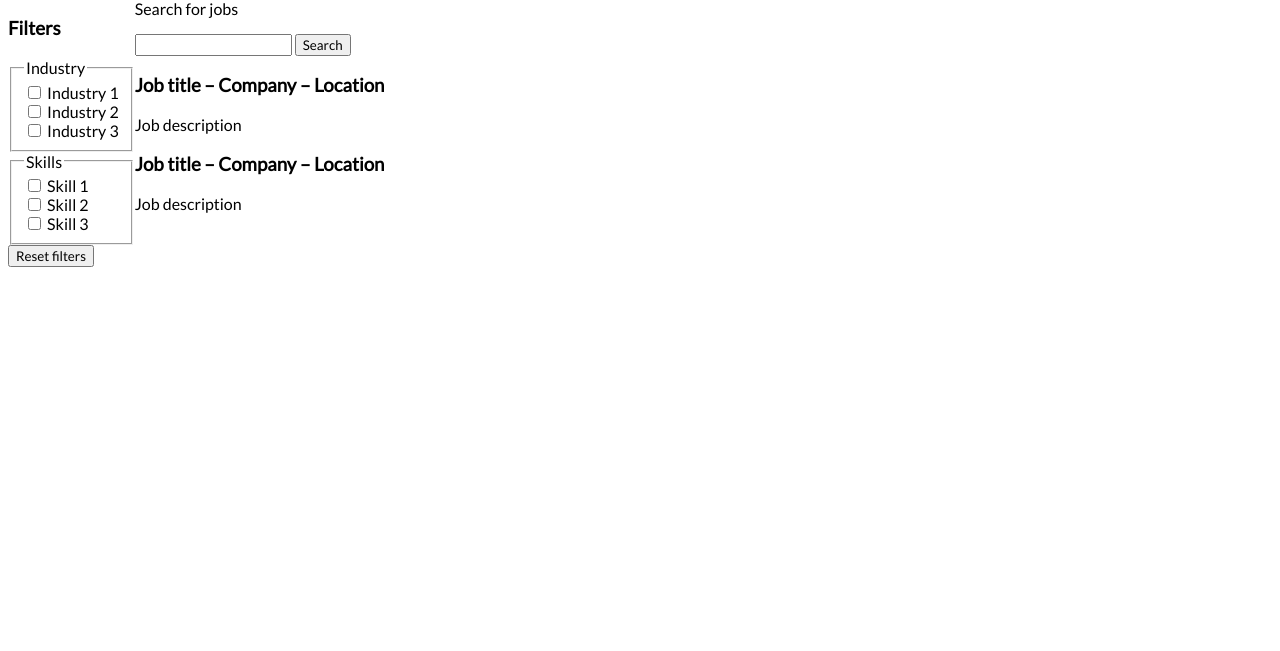
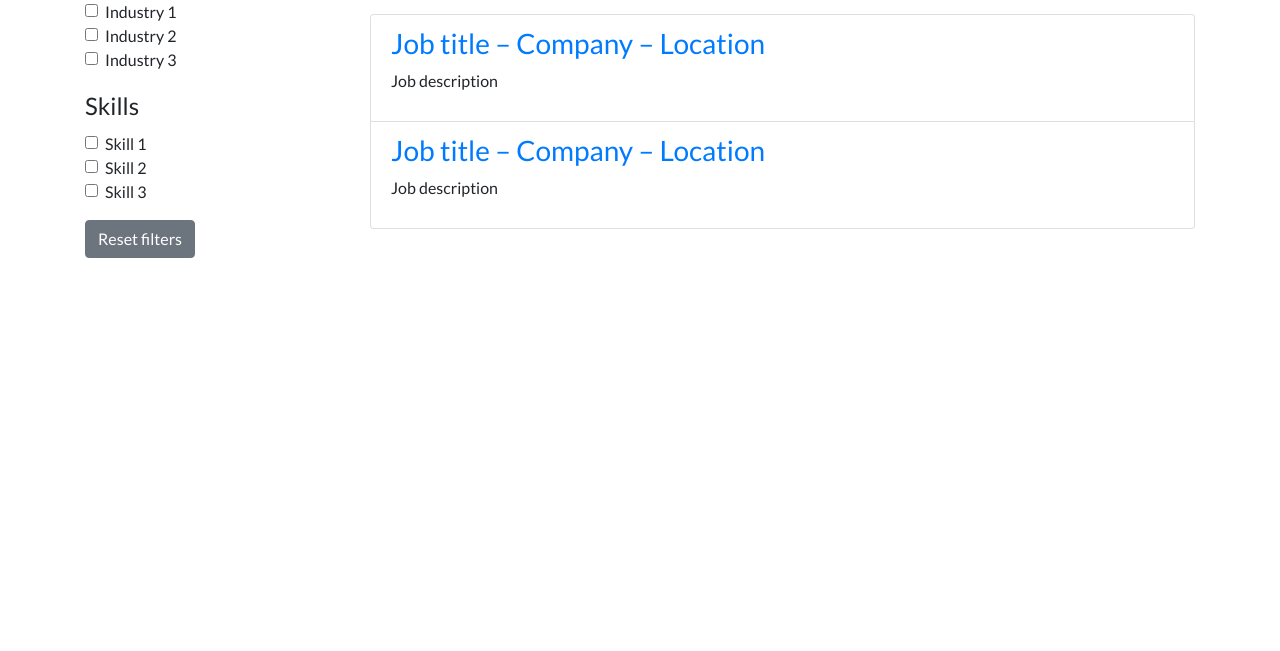
Before and after one commit to jeffklouda/guate_te_incluye_web_site, a plain HTML site: page jobs.html in a window 1280 px wide. Shown: the part 149-800 px from the top of the page. Drawn offline with nearby package versions, Linux system fonts and the light colour scheme.

Commit message:
Adds bootstrap components to jobs.html

```diff
--- a/jobs.html
+++ b/jobs.html
@@ -5,22 +5,9 @@
 	<meta http-equiv="x-ua-compatible" content="ie=edge">
 
     <title>Guate te Incluye</title>
+    <link rel="stylesheet" href="https://stackpath.bootstrapcdn.com/bootstrap/4.1.3/css/bootstrap.min.css" integrity="sha384-MCw98/SFnGE8fJT3GXwEOngsV7Zt27NXFoaoApmYm81iuXoPkFOJwJ8ERdknLPMO" crossorigin="anonymous">
 	<link href="https://fonts.googleapis.com/css?family=Lato" rel="stylesheet">
     <link href="global.css" rel="stylesheet">
-
-<style>
-aside {
-    float: left;
-}
-
-.joblist li {
-    list-style-type: none;
-}
-.joblist li a {
-    color: inherit;
-    text-decoration: none;
-}
-</style>
 </head>
 
 <body>
@@ -37,76 +24,94 @@ aside {
             </ul>
         </nav>
     </header>
-
-    <h2>Job search</h2>
-
-    <aside>
+    <div class="container">
+        <div class="row">
+            <aside class="col-3">
                 <h3>Filters</h3>
 
                 <form>
-            <fieldset>
+                    <fieldset class="form-group">
                         <legend>Industry</legend>
 
-                <label>
-                    <input type="checkbox">
+                        <div class="form-check">
+                            <input class="form-check-input" type="checkbox" value="" id="industry1">
+                            <label class="form-check-label" for="industry1">
                                 Industry 1
                             </label>
-                <br>
-                <label>
-                    <input type="checkbox">
+                        </div>
+
+                        <div class="form-check">
+                            <input class="form-check-input" type="checkbox" value="" id="industry2">
+                            <label class="form-check-label" for="industry2">
                                 Industry 2
                             </label>
-				<br>
-                <label>
-                    <input type="checkbox">
+                        </div>
+
+                        <div class="form-check">
+                            <input class="form-check-input" type="checkbox" value="" id="industry3">
+                            <label class="form-check-label" for="industry3">
                                 Industry 3
                             </label>
+                        </div>
                     </fieldset>
-			<fieldset>
+
+                    <fieldset class="form-group">
                         <legend>Skills</legend>
 
-                <label>
-                    <input type="checkbox">
+                        <div class="form-check">
+                            <input class="form-check-input" type="checkbox" value="" id="skill1">
+                            <label class="form-check-label" for="skill1">
                                 Skill 1
                             </label>
-                <br>
-                <label>
-                    <input type="checkbox">
+                        </div>
+
+                        <div class="form-check">
+                            <input class="form-check-input" type="checkbox" value="" id="skill2">
+                            <label class="form-check-label" for="skill2">
                                 Skill 2
                             </label>
-				<br>
-                <label>
-                    <input type="checkbox">
+                        </div>
+
+                        <div class="form-check">
+                            <input class="form-check-input" type="checkbox" value="" id="skill3">
+                            <label class="form-check-label" for="skill3">
                                 Skill 3
                             </label>
+                        </div>
                     </fieldset>
 
-            <button type="reset">Reset filters</button>
+                    <button type="reset" class="btn btn-secondary">Reset filters</button>
                 </form>
             </aside>
 
-    <div>
-        <label>
+            <div class="col">
+                <h2>Job search</h2>
+
+                <div class="input-group mb-3">
+                    <input type="text" class="form-control" placeholder="Search jobs" aria-label="Search jobs" aria-describedby="button-search">
+                    <div class="input-group-append">
+                        <button class="btn btn-outline-secondary" type="button" id="button-search">Search</button>
+                    </div>
+                </div>
+                <!-- <label>
                     <p>Search for jobs</p>
                     <input type="search">
                 </label>
-        <button>Search</button>
+                <button>Search</button> -->
 
-        <ul class="joblist">
-            <li>
-                <a href="job_posting.html">
-                    <h3>Job title &ndash; Company &ndash; Location</h3>
+                <ul class="list-group">
+                    <li class="list-group-item">
+                        <h3><a href="job_posting.html">Job title &ndash; Company &ndash; Location</a></h3>
                         <p>Job description</p>
-                </a>
                     </li>
 
-            <li>
-                    <a href="job_posting.html">
-                        <h3>Job title &ndash; Company &ndash; Location</h3>
+                    <li class="list-group-item">
+                        <h3><a href="job_posting.html">Job title &ndash; Company &ndash; Location</a></h3>
                         <p>Job description</p>
-                    </a>
                     </li>
                 </ul>
             </div>
+        </div>
+    </div>
 </body>
 </html>
```
Lines whose indentation alone changed are shown as unchanged.
